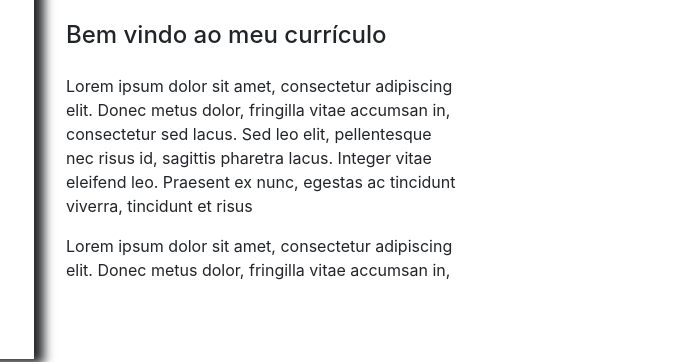
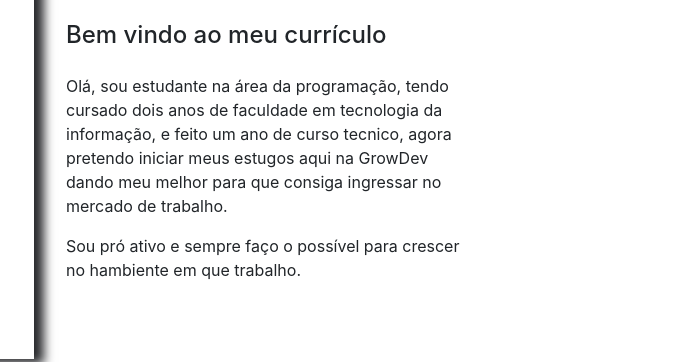
Before and after one commit to IvanMHonemann/codai-curriculo, a plain HTML site: page codai/index.html in a window 1280 px wide. Shown: the part 178-540 px from the top of the page, 606-1280 px from the left. Drawn offline with Linux system fonts and the light colour scheme.

Commit message:
Update index.html

```diff
--- a/codai/index.html
+++ b/codai/index.html
@@ -56,12 +56,10 @@
                 <div class="text" id="texto-1">
                     <h1 class="title-text">Olá</h1>
                     <h4 class="title-subtitle">Bem vindo ao meu currículo</h4>
-                    <p>Lorem ipsum dolor sit amet, consectetur adipiscing elit. Donec metus dolor, fringilla vitae
-                        accumsan in, consectetur sed lacus. Sed leo elit, pellentesque nec risus id, sagittis
-                        pharetra lacus. Integer vitae eleifend leo. Praesent ex nunc, egestas ac tincidunt viverra,
-                        tincidunt et risus</p>
-                    <p>Lorem ipsum dolor sit amet, consectetur adipiscing elit. Donec metus dolor, fringilla vitae
-                        accumsan in,
+                    <p>Olá, sou estudante na área da programação, tendo cursado dois anos de faculdade em tecnologia da informação,
+                    e feito um ano de curso tecnico, agora pretendo iniciar meus estugos aqui na GrowDev dando meu melhor para que
+                    consiga ingressar no mercado de trabalho.</p>
+                    <p>Sou pró ativo e sempre faço o possível para crescer no hambiente em que trabalho.
                      </p>
 
                     </div>
```
